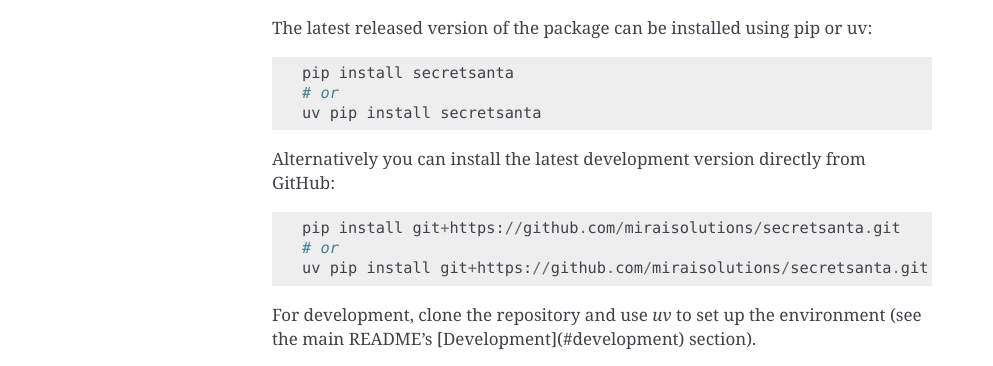
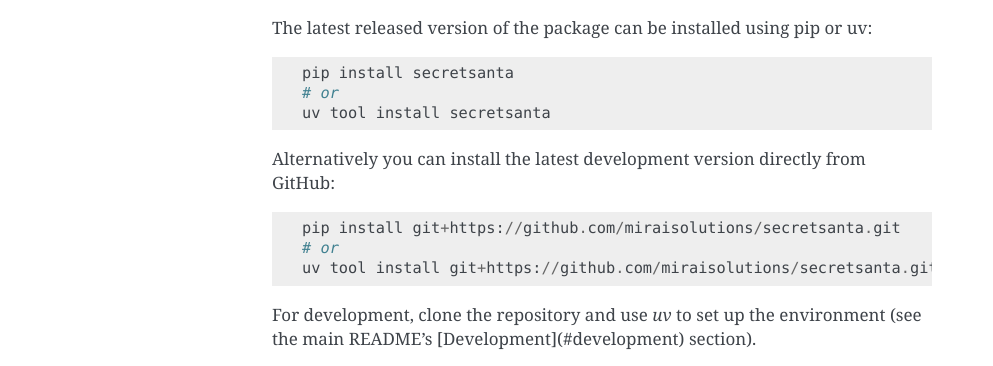
Before and after one commit to miraisolutions/secretsanta, a Sphinx documentation site: the page built from docs/source/installation.rst, in a window 1280 px wide. Shown: the part 465-831 px from the top of the page, without its empty margins (148-1141 px from the left). Built offline with Sphinx 7.4.7, drawn with Linux system fonts in a browser that asks for light colours.

Commit message:
final self-review

```diff
--- a/docs/source/installation.rst
+++ b/docs/source/installation.rst
@@ -24,13 +24,13 @@ The latest released version of the package can be installed using pip or uv:
 
     pip install secretsanta
     # or
-    uv pip install secretsanta
+    uv tool install secretsanta
 
 Alternatively you can install the latest development version directly from GitHub:
 ::
 
     pip install git+https://github.com/miraisolutions/secretsanta.git
     # or
-    uv pip install git+https://github.com/miraisolutions/secretsanta.git
+    uv tool install git+https://github.com/miraisolutions/secretsanta.git
 
 For development, clone the repository and use `uv` to set up the environment (see the main README's [Development](#development) section).
```
Also changed, not shown: 1 other file.
